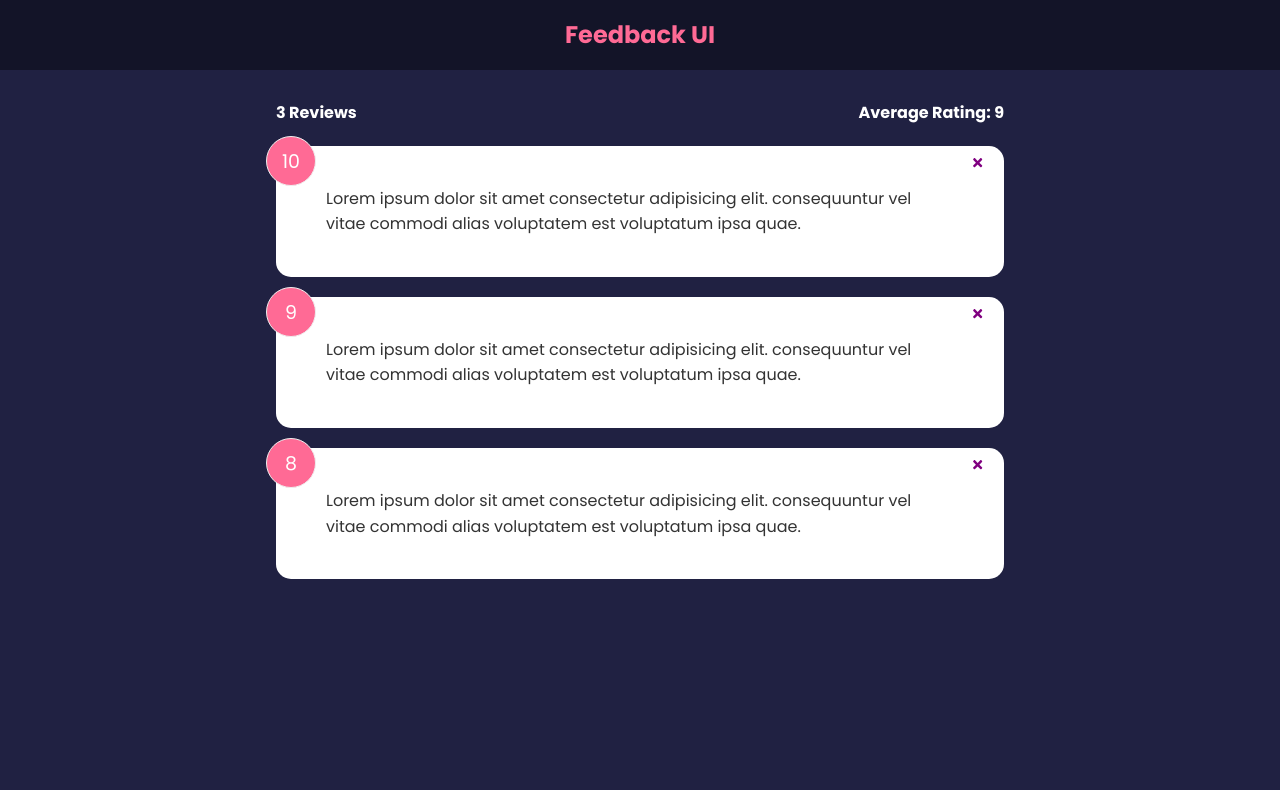
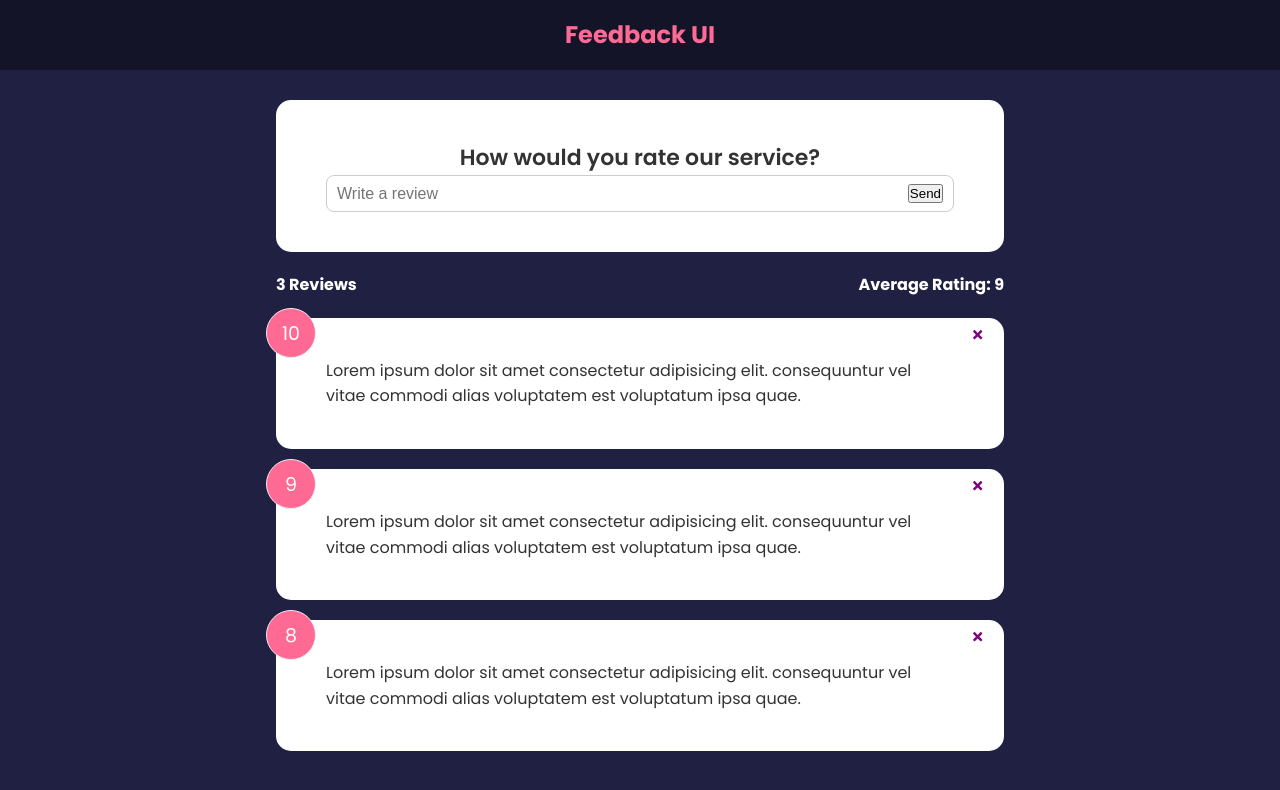
Before and after one commit to mrcruz117/traversyFeedback, a React (Create React App) app: page / in a window 1280 px wide. Shown: the top 790 px of the page. Built offline with nearby package versions, Linux system fonts and the light colour scheme.

Commit message:
added review form and change handler

```diff
--- a/src/App.js
+++ b/src/App.js
@@ -2,6 +2,7 @@
 import Header from "./components/Header";
 import FeedbackList from "./components/FeedbackList";
 import FeedbackStats from "./components/FeedbackStats";
+import FeedbackForm from "./components/FeedbackForm";
 
 import FeedbackData from "./data/feedbackData";
 
@@ -18,6 +19,7 @@
     <>
       <Header />
       <div className="container">
+        <FeedbackForm />
         <FeedbackStats feedback={feedback} />
         <FeedbackList feedback={feedback} handleDelete={deleteFeedback} />
       </div>
--- /dev/null
+++ b/src/components/FeedbackForm.jsx
@@ -0,0 +1,29 @@
+import { useState } from "react";
+import Card from "./shared/Card";
+
+function FeedbackForm() {
+  const [text, setText] = useState("");
+
+  const handleTextChange = (e) => {
+    setText(e.target.value);
+  };
+  return (
+    <Card>
+      <form>
+        <h2>How would you rate our service?</h2>
+        {/* @todo - rating select component */}
+        <div className="input-group">
+          <input
+            onChange={handleTextChange}
+            type="text"
+            placeholder="Write a review"
+            value={text}
+          />
+          <button type="submit">Send</button>
+        </div>
+      </form>
+    </Card>
+  );
+}
+
+export default FeedbackForm;
```
